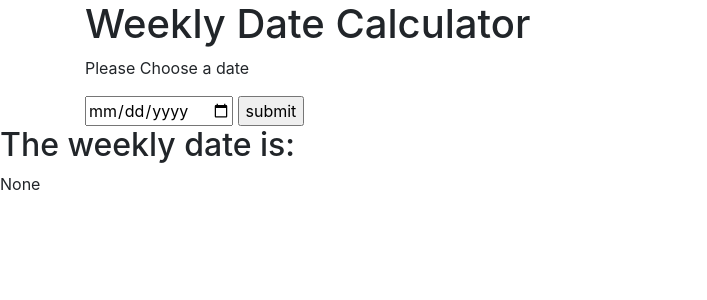
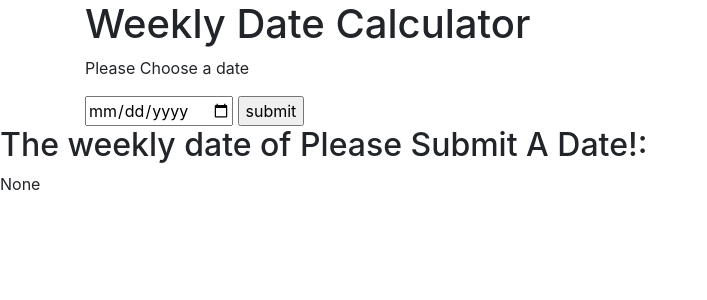
Before and after one commit to ICONTECH-ZHENG/dateproject, a Flask app: page / in a window 1280 px wide. Shown: the top 300 px of the page, without its empty margins (0-707 px from the left). Run offline with Flask 2, Linux system fonts and the light colour scheme; some libraries are stand-ins or nearby versions.

Commit message:
add inputDate

```diff
--- a/dateapp/templates/index.html
+++ b/dateapp/templates/index.html
@@ -13,7 +13,7 @@
 
    {% if inputDate %}
 
-   <h2>The weekly date is:</h2>
+   <h2>The weekly date of {{inputDate}}:</h2>
    {{outputDay}}
 
     {% endif %}
```
